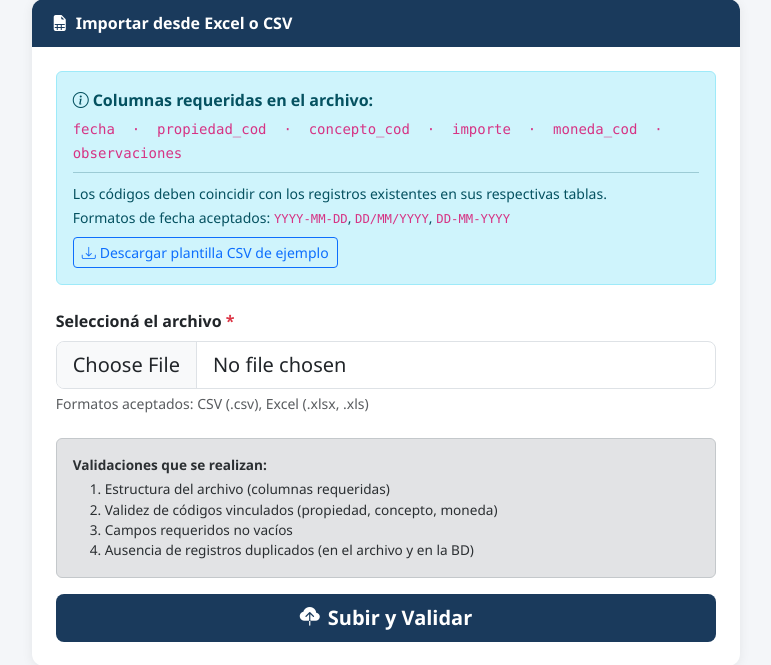
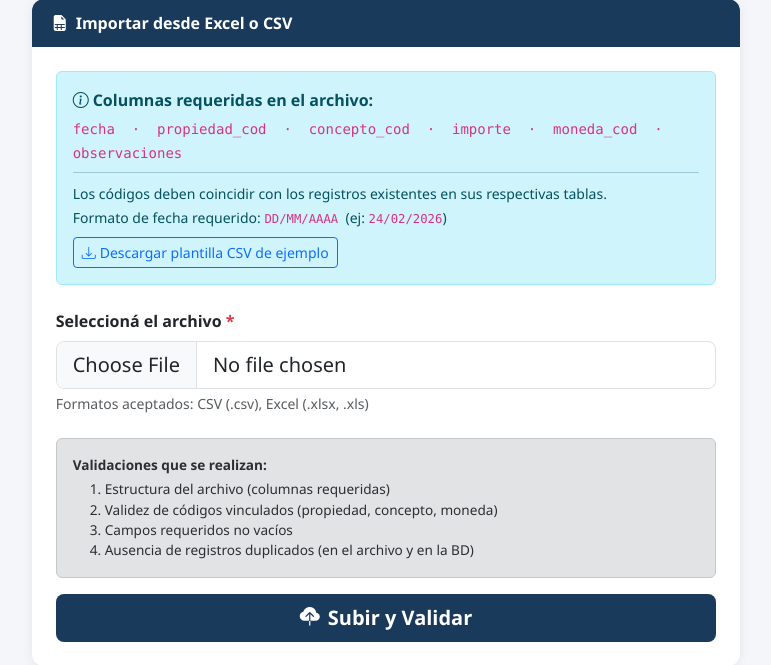
Before and after one commit to holdingmax/inversiones-inmobiliarias, a Flask app: page /carga in a window 1280 px wide, after a click on "Carga Masiva (Excel / CSV)". Shown: the part 197-862 px from the top of the page, without its empty margins (254-1025 px from the left). Run offline with Flask 3, Linux system fonts and the light colour scheme; the visitor is signed in with stand-in values (Sample User, id 1); data comes from the database, SQL or seed files in the repository; data that the repository does not hold is empty.

Commit message:
Validar fecha en carga masiva: solo acepta formato DD/MM/AAAA
- FORMATOS_FECHA reducido a solo '%d/%m/%Y'
- Mensaje de error indica el valor recibido y el formato requerido
- Template carga.html actualizado para mostrar solo DD/MM/AAAA
- Plantilla CSV de ejemplo actualizada al nuevo formato

Co-Authored-By: Claude Sonnet 4.6 <noreply@anthropic.com>

```diff
--- a/app.py
+++ b/app.py
@@ -23,7 +23,7 @@ except ImportError:
 _pending_imports: dict = {}
 
 COLUMNAS_REQUERIDAS = {'fecha', 'propiedad_cod', 'concepto_cod', 'importe', 'moneda_cod'}
-FORMATOS_FECHA = ('%Y-%m-%d', '%d/%m/%Y', '%d-%m-%Y', '%Y/%m/%d')
+FORMATOS_FECHA = ('%d/%m/%Y',)  # Único formato aceptado: DD/MM/AAAA
 
 app = Flask(__name__)
 app.secret_key = os.environ.get('SECRET_KEY', 'dev-secret-key-change-in-production')
@@ -611,7 +611,7 @@ def _validar_filas(filas_raw: list[dict]) -> list[dict]:
         # ── (c) Campos requeridos no vacíos ──────────────────────────────────
         if not categoria_error:
             if not fila.get('fecha', '').strip() or fecha is None:
-                errores.append('fecha inválida o vacía')
+                errores.append(f'fecha inválida o vacía (valor: "{fila.get("fecha","")}" — formato requerido: DD/MM/AAAA)')
                 categoria_error = 'c'
             if propiedad_cod is None:
                 errores.append('propiedad_cod vacío o inválido')
@@ -760,8 +760,8 @@ def carga_confirmar():
 @login_required
 def carga_template():
     contenido = ('fecha,propiedad_cod,concepto_cod,importe,moneda_cod,observaciones\n'
-                 '2024-01-15,1,1,15000.00,1,Ejemplo de observación\n'
-                 '2024-02-01,1,2,5000.00,1,Otro ejemplo\n')
+                 '15/01/2024,1,1,15000.00,1,Ejemplo de observacion\n'
+                 '01/02/2024,1,2,5000.00,1,Otro ejemplo\n')
     return Response(
         contenido,
         mimetype='text/csv',
--- a/templates/carga.html
+++ b/templates/carga.html
@@ -135,7 +135,7 @@
               <hr class="my-2">
               <small>
                 Los códigos deben coincidir con los registros existentes en sus respectivas tablas.<br>
-                Formatos de fecha aceptados: <code>YYYY-MM-DD</code>, <code>DD/MM/YYYY</code>, <code>DD-MM-YYYY</code>
+                Formato de fecha requerido: <code>DD/MM/AAAA</code> &nbsp;(ej: <code>24/02/2026</code>)
               </small>
               <div class="mt-2">
                 <a href="{{ url_for('carga_template') }}" class="btn btn-sm btn-outline-primary">
```
